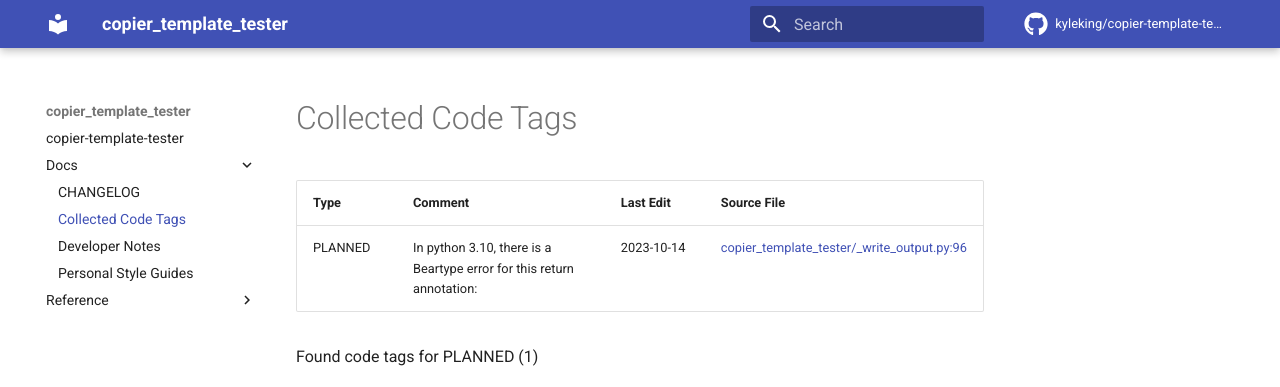
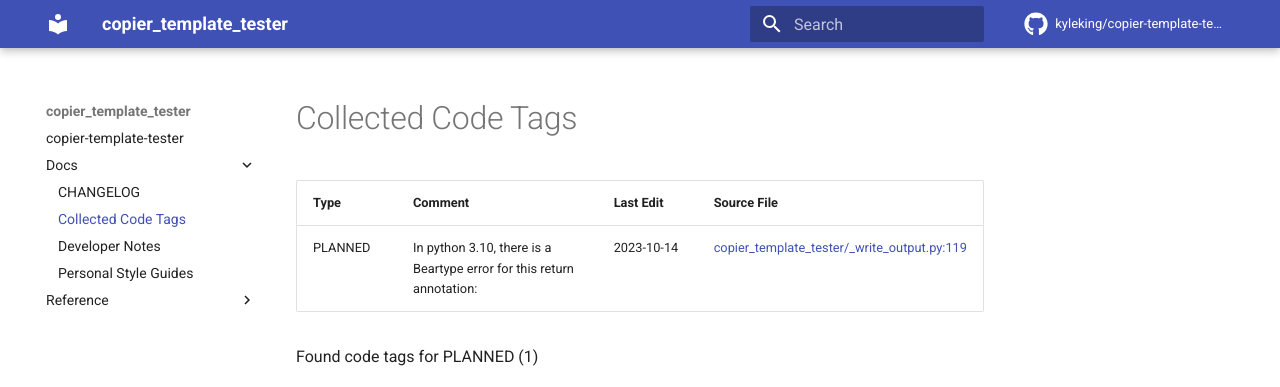
Before and after one commit to KyleKing/copier-template-tester, an MkDocs documentation site: the page built from docs/docs/CODE_TAG_SUMMARY.md, in a window 1280 px wide. Shown: the top 387 px of the page. Built offline with MkDocs 1.6.1 and Material for MkDocs 9.7.7, drawn with Linux system fonts in a browser that asks for light colours; comment, search, counter and statistics services are not loaded.

Commit message:
build: copier update

```diff
--- a/.copier-answers.yml
+++ b/.copier-answers.yml
@@ -2,7 +2,7 @@
 # Answer file maintained by Copier for: https://github.com/KyleKing/calcipy_template
 # DO NOT MODIFY THIS FILE. Edit by re-running copier and changing responses to the questions
 # Check into version control.
-_commit: 1.9.1
+_commit: 1.9.2
 _src_path: gh:KyleKing/calcipy_template
 author_email: dev.act.kyle@gmail.com
 author_name: Kyle King
--- a/docs/docs/CODE_TAG_SUMMARY.md
+++ b/docs/docs/CODE_TAG_SUMMARY.md
@@ -1,8 +1,8 @@
 # Collected Code Tags
 
-| Type    | Comment                                                               | Last Edit   | Source File                                                                                                                                                                                 |
-|---------|-----------------------------------------------------------------------|-------------|---------------------------------------------------------------------------------------------------------------------------------------------------------------------------------------------|
-| PLANNED | In python 3.10, there is a Beartype error for this return annotation: | 2023-10-14  | [copier_template_tester/_write_output.py:96](https://github.com/KyleKing/copier-template-tester/blame/57f881822440c37e163312269c0d5893da21cd55/copier_template_tester/_write_output.py#L92) |
+| Type    | Comment                                                               | Last Edit   | Source File                                                                                                                                                                                  |
+|---------|-----------------------------------------------------------------------|-------------|----------------------------------------------------------------------------------------------------------------------------------------------------------------------------------------------|
+| PLANNED | In python 3.10, there is a Beartype error for this return annotation: | 2023-10-14  | [copier_template_tester/_write_output.py:119](https://github.com/KyleKing/copier-template-tester/blame/57f881822440c37e163312269c0d5893da21cd55/copier_template_tester/_write_output.py#L92) |
 
 Found code tags for PLANNED (1)
 
```
Also changed, not shown: 3 other files.
